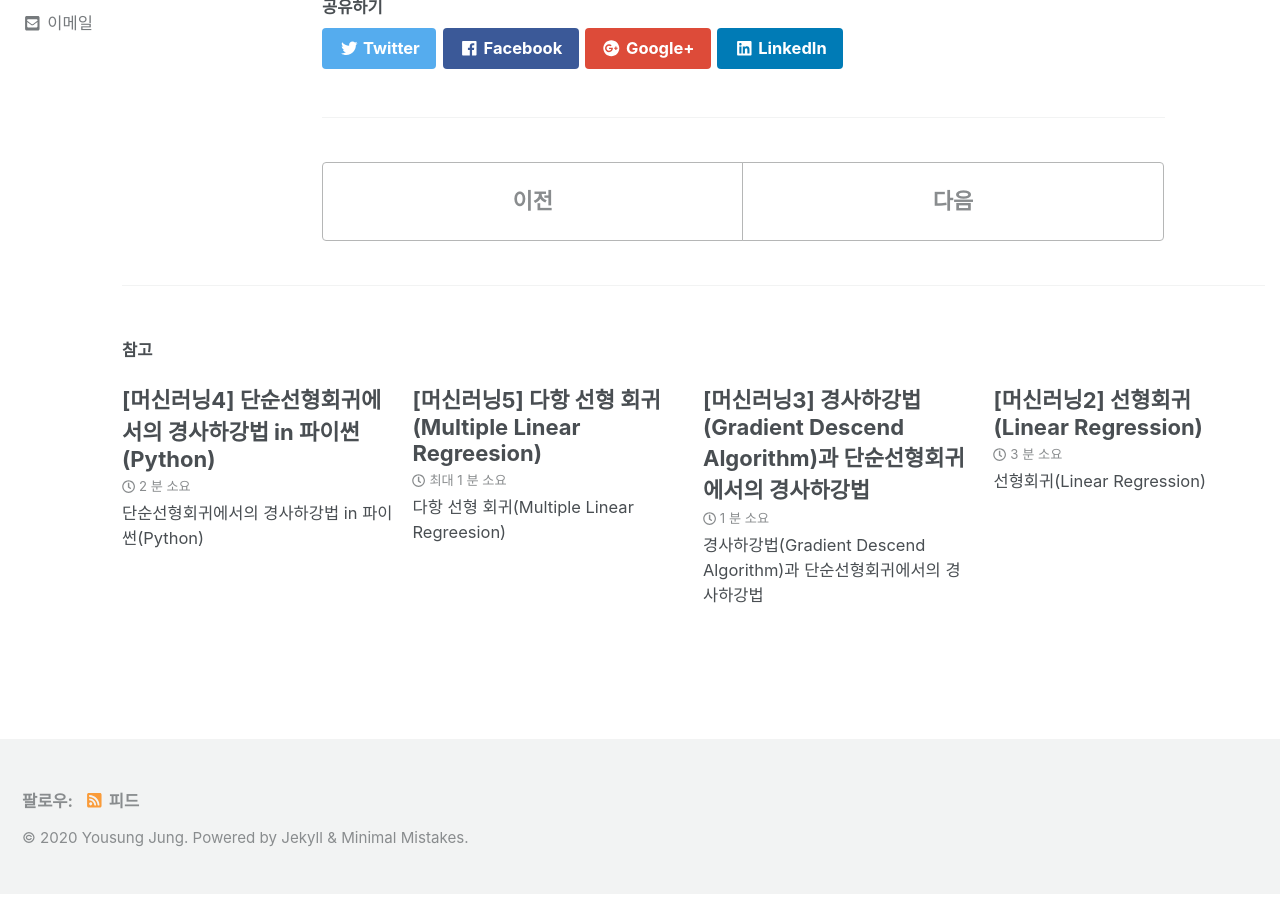
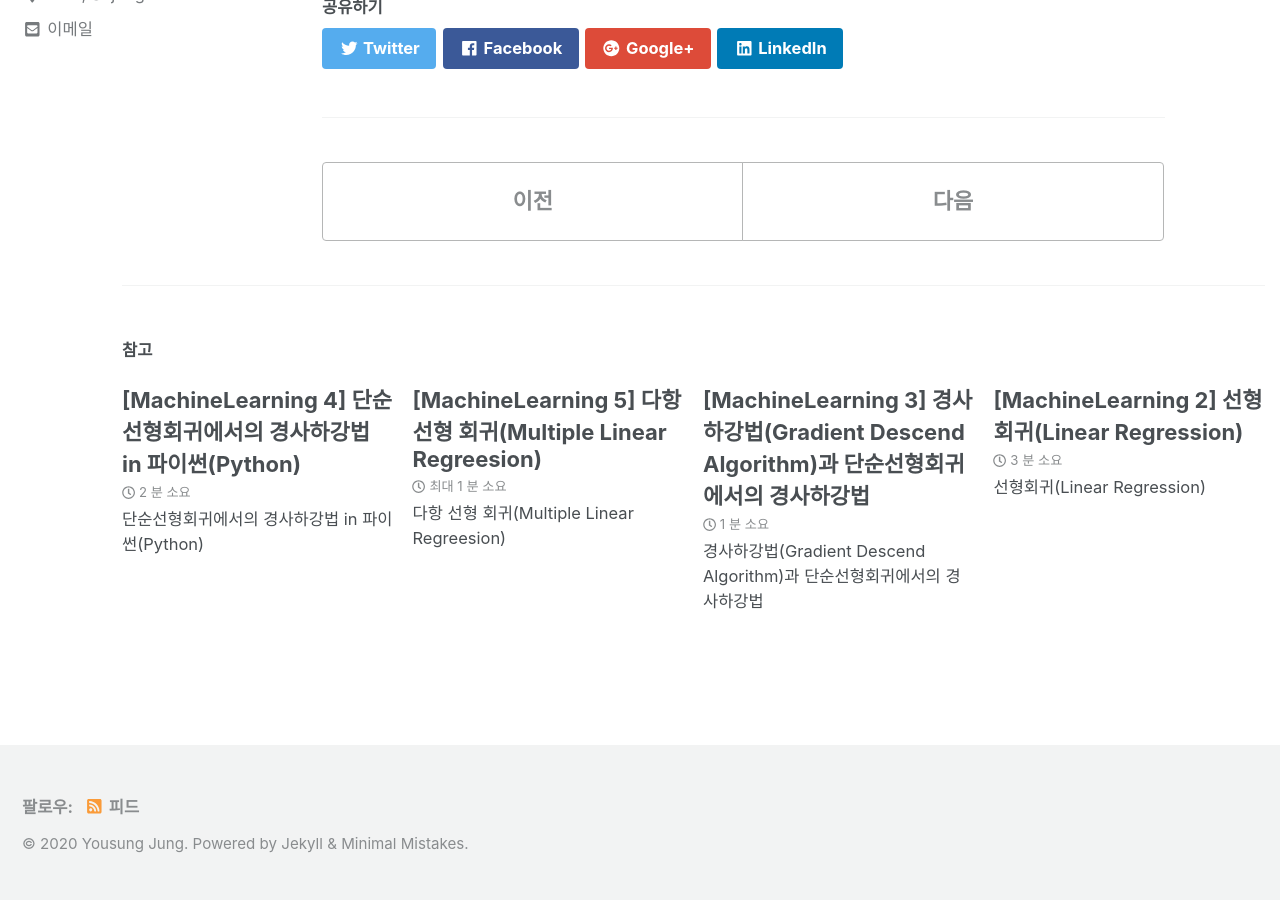
Before and after one commit to can019/can019.github.io, a Jekyll site: the page built from _posts/2020-08-18-MachineLearning-AI-1.md, in a window 1280 px wide and 900 px high, scrolled down 3103 px. Built offline with Jekyll 4.4.1, drawn with Linux system fonts in a browser that asks for light colours; nearby versions of some CDN libraries; some of the changed text lies outside the part shown.

Commit message:
google 노출을 위한 포스트 제목 변경

```diff
--- a/_posts/2020-08-18-MachineLearning-AI-1.md
+++ b/_posts/2020-08-18-MachineLearning-AI-1.md
@@ -1,5 +1,5 @@
 ---
-title: "[[머신러닝1] 머신러닝이란?"
+title: "[MachineLearning 1] 머신러닝이란?"
 date: 2020-08-18 20:15:30 -0400
 categories: MachineLearning DataAnalyze
 ---
--- a/_posts/2020-08-20-MachineLearning-AI-2.md
+++ b/_posts/2020-08-20-MachineLearning-AI-2.md
@@ -1,5 +1,5 @@
 ---
-title: "[머신러닝2] 선형회귀(Linear Regression)"
+title: "[MachineLearning 2] 선형회귀(Linear Regression)"
 date: 2020-08-19 01:56:30 -0400
 categories: MachineLearning DataAnalyze
 ---
--- a/_posts/2020-08-25-MachineLearning-AI-3.md
+++ b/_posts/2020-08-25-MachineLearning-AI-3.md
@@ -1,5 +1,5 @@
 ---
-title: "[머신러닝3] 경사하강법(Gradient Descend Algorithm)과 단순선형회귀에서의 경사하강법"
+title: "[MachineLearning 3] 경사하강법(Gradient Descend Algorithm)과 단순선형회귀에서의 경사하강법"
 date: 2020-08-20 21:00:15 -0400
 categories: MachineLearning DataAnalyze
 ---
--- a/_posts/2020-08-26-MachineLearning-AI-4.md
+++ b/_posts/2020-08-26-MachineLearning-AI-4.md
@@ -1,5 +1,5 @@
 ---
-title: "[머신러닝4] 단순선형회귀에서의 경사하강법 in 파이썬(Python)"
+title: "[MachineLearning 4] 단순선형회귀에서의 경사하강법 in 파이썬(Python)"
 date: 2020-08-26 00:33:15 -0400
 categories: MachineLearning DataAnalyze Python Colab
 published: true
--- a/_posts/2020-08-27-MachineLearning-AI-5.md
+++ b/_posts/2020-08-27-MachineLearning-AI-5.md
@@ -1,5 +1,5 @@
 ---
-title: "[머신러닝5] 다항 선형 회귀(Multiple Linear Regreesion)"
+title: "[MachineLearning 5] 다항 선형 회귀(Multiple Linear Regreesion)"
 date: 2020-08-20 21:00:15 -0400
 categories: MachineLearning DataAnalyze
 ---
```
